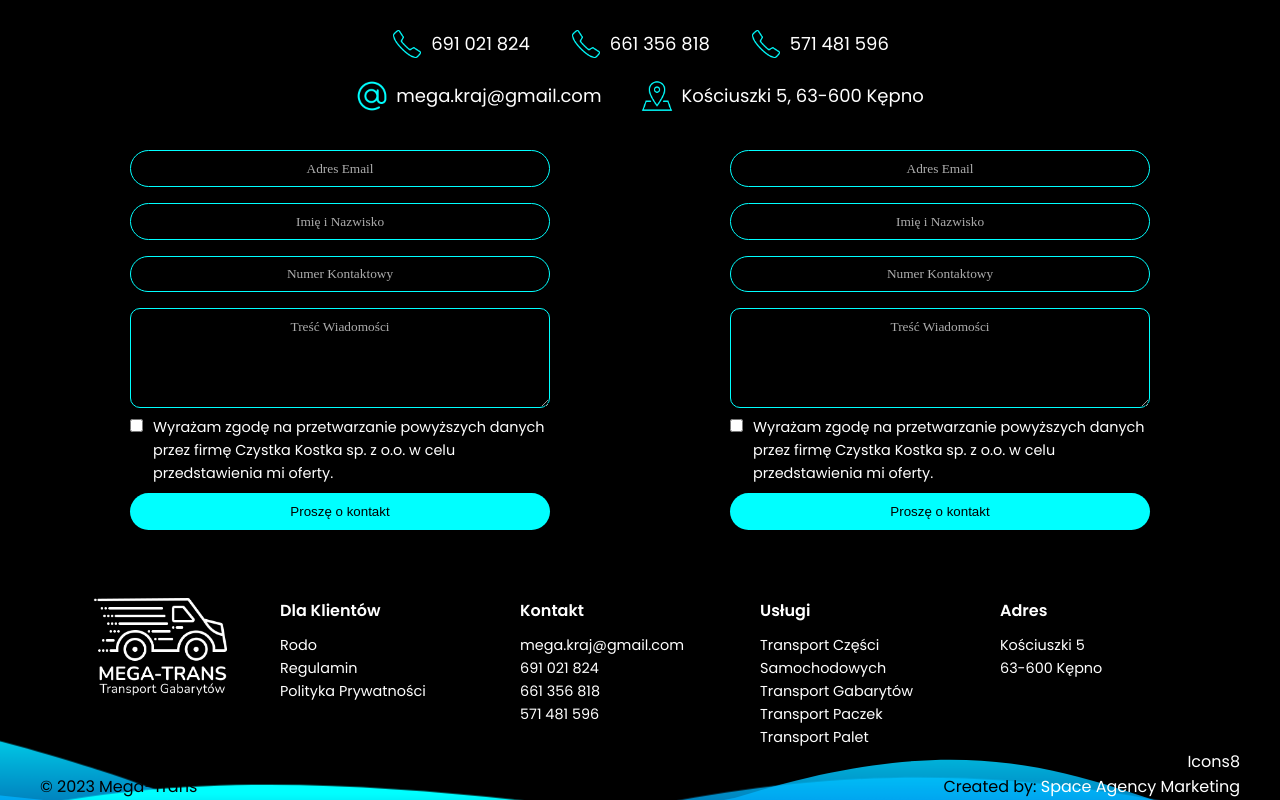
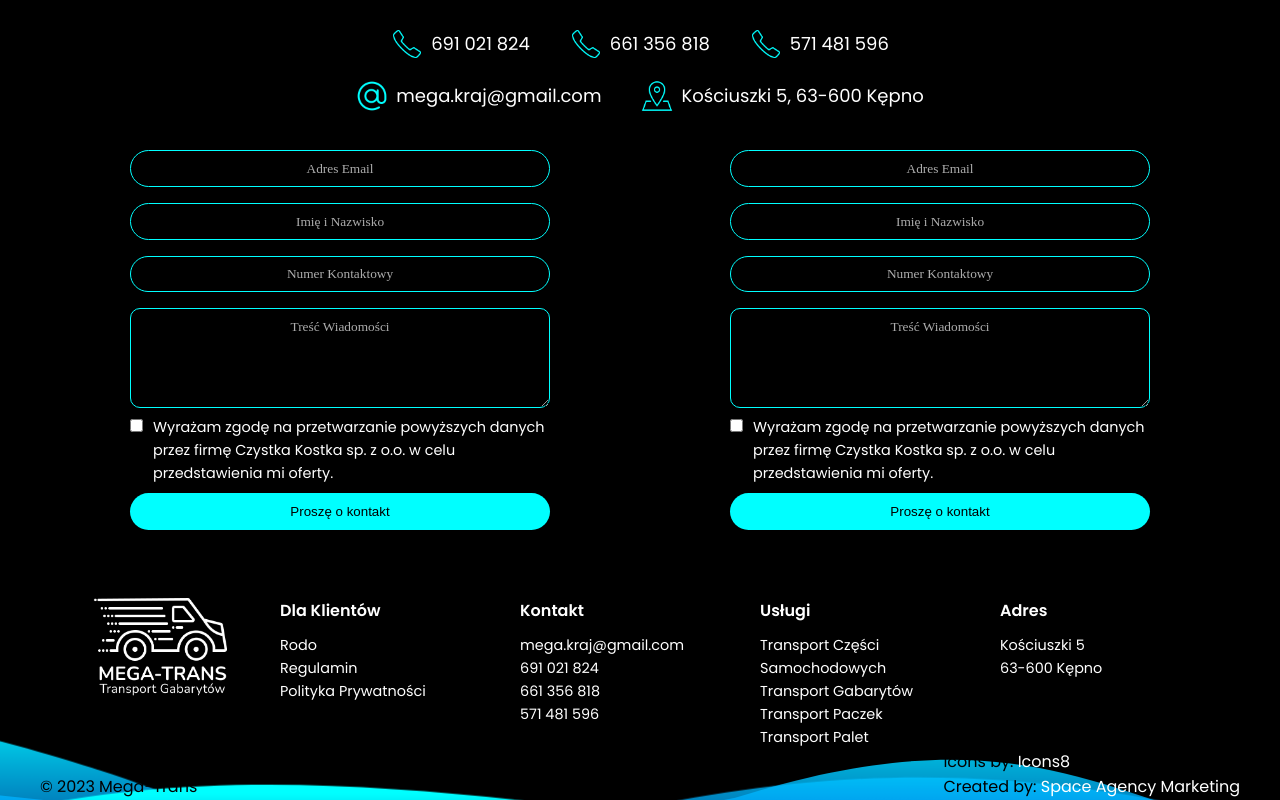
Before and after one commit to CodasticFantastic/Mega-Trans-Repaired, a Next.js app: page / in a window 1280 px wide. Shown: the part 4038-4838 px from the top of the page. Built offline with nearby package versions, Linux system fonts and the light colour scheme.

Commit message:
Added RWD for footer and whole Main Page -- NEED TO WORK ON IT LATER

```diff
--- a/src/scss/layouts/Footer.scss
+++ b/src/scss/layouts/Footer.scss
@@ -56,9 +56,7 @@ footer{
         align-items: flex-end;
         font-size: 1rem;
 
-        :nth-child(2){
-            text-align: right;
-        }
+
 
         a{
             text-decoration: none;
```
